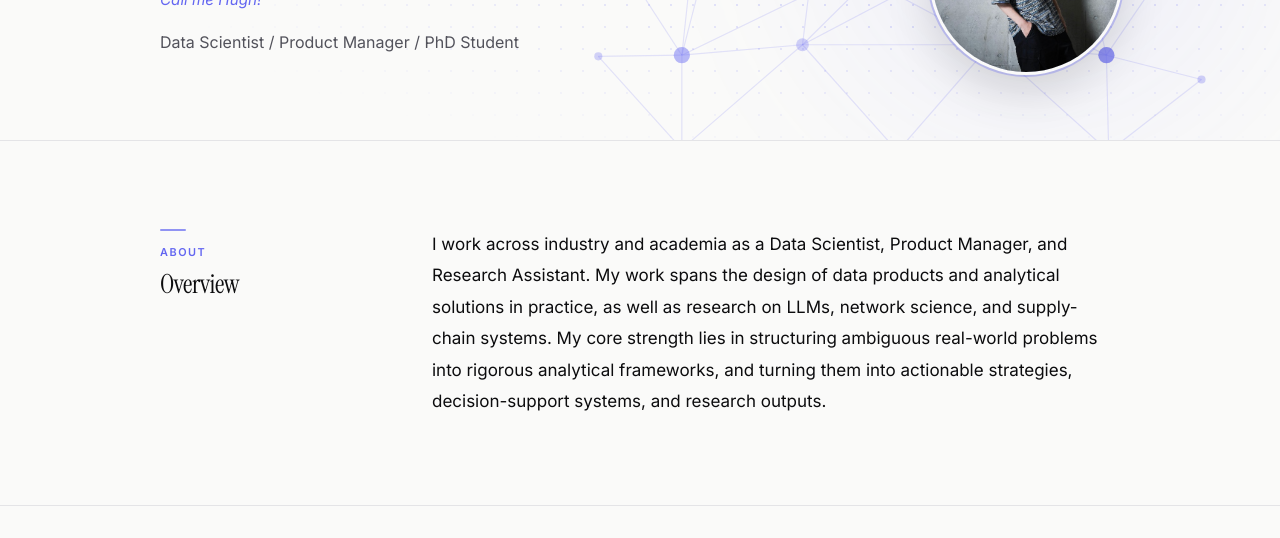
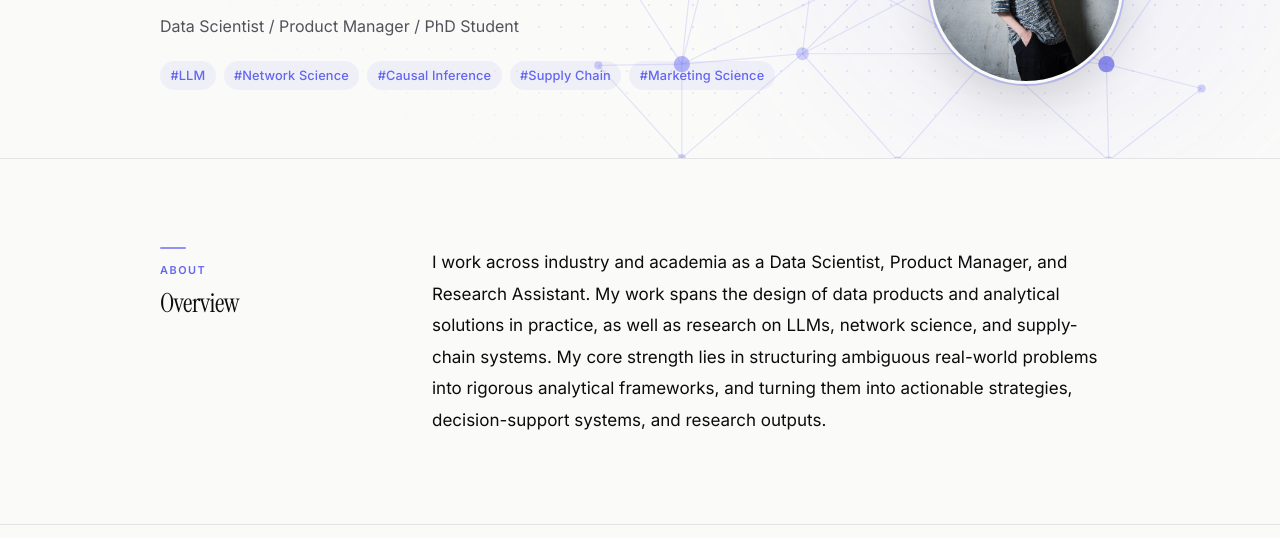
Before and after one commit to Cabocha-hlw/hirotofukada.github.io, a plain HTML site: page index.html in a window 1280 px wide. Shown: the part 262-800 px from the top of the page. Drawn offline with Linux system fonts and the light colour scheme.

Commit message:
topicsを追加

```diff
--- a/data/profile.json
+++ b/data/profile.json
@@ -1,5 +1,6 @@
 {
   "name": "Hiroto Fukada",
+  "topics": ["LLM", "Network Science", "Causal Inference", "Supply Chain", "Marketing Science"],
   "tagline": "Data Scientist / Product Manager / PhD Student",
   "callout": "Call me Hugh!",
   "callout_ja": "",
--- a/index.html
+++ b/index.html
@@ -136,6 +136,7 @@
           <h1 id="profile-name">Hiroto Fukada</h1>
           <p id="profile-callout" class="hero-callout"></p>
           <p id="profile-tagline" class="tagline"></p>
+          <div id="profile-topics" class="hero-topics"></div>
         </div>
         <div class="hero-photo-wrap">
           <img
--- a/script.js
+++ b/script.js
@@ -246,6 +246,12 @@ function renderAll(data) {
   calloutEl.textContent = calloutText;
   calloutEl.style.display = calloutText ? "" : "none";
   document.getElementById("profile-tagline").textContent = t(profile, "tagline");
+  const topicsEl = document.getElementById("profile-topics");
+  if (profile.topics && profile.topics.length > 0) {
+    topicsEl.innerHTML = profile.topics
+      .map((tag) => `<span class="topic-tag">#${escapeHTML(tag)}</span>`)
+      .join("");
+  }
   document.getElementById("profile-about").textContent = t(profile, "about");
   document.getElementById("contact-list").innerHTML = renderContacts(profile.contacts);
 
--- a/style.css
+++ b/style.css
@@ -267,6 +267,24 @@ nav a.active { color: var(--text); background: var(--surface-2); }
   color: var(--text-2);
   font-size: 1rem;
   animation: fadeUp 0.7s 0.1s cubic-bezier(0.16, 1, 0.3, 1) both;
+}
+
+.hero-topics {
+  display: flex;
+  flex-wrap: wrap;
+  gap: 0.5rem;
+  margin-top: 1.25rem;
+  animation: fadeUp 0.7s 0.15s cubic-bezier(0.16, 1, 0.3, 1) both;
+}
+
+.topic-tag {
+  font-size: 0.8rem;
+  font-weight: 500;
+  color: var(--accent);
+  background: var(--accent-bg);
+  padding: 0.25rem 0.65rem;
+  border-radius: 999px;
+  letter-spacing: 0.01em;
 }
 
 /* ── Profile photo ───────────────────────────────────────────── */
```
